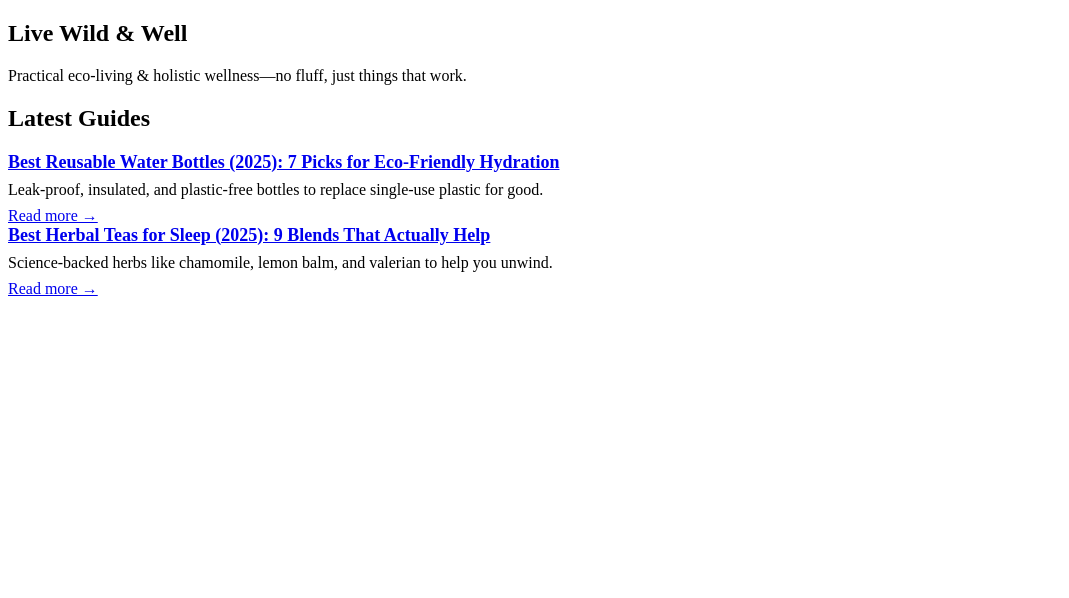
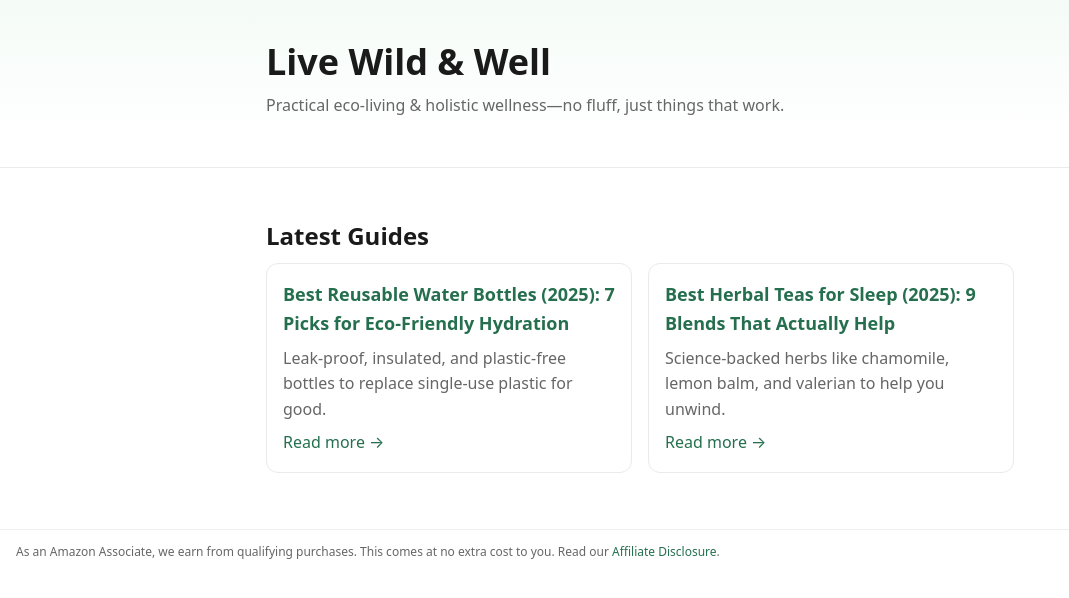
Before and after one commit to dariosandison/Eco---Holistic, a Next.js app: page / in a window 1280 px wide. Shown: the top 598 px of the page, without its empty margins (0-1069 px from the left). Built offline with nearby package versions, Linux system fonts and the light colour scheme; no server answers.

Commit message:
Create _app.js

```diff
--- /dev/null
+++ b/pages/_app.js
@@ -0,0 +1,23 @@
+// pages/_app.js
+import '../styles/globals.css';
+import Head from 'next/head';
+import DisclosureNote from '../components/DisclosureNote';
+// If you have a Nav component, you can import it too:
+// import Nav from '../components/Nav';
+
+export default function App({ Component, pageProps }) {
+  return (
+    <>
+      <Head>
+        <meta name="viewport" content="width=device-width, initial-scale=1" />
+        <link rel="icon" href="/favicon.ico" />
+      </Head>
+
+      {/* Optional global nav */}
+      {/* <Nav /> */}
+
+      <Component {...pageProps} />
+      <DisclosureNote />
+    </>
+  );
+}
```
